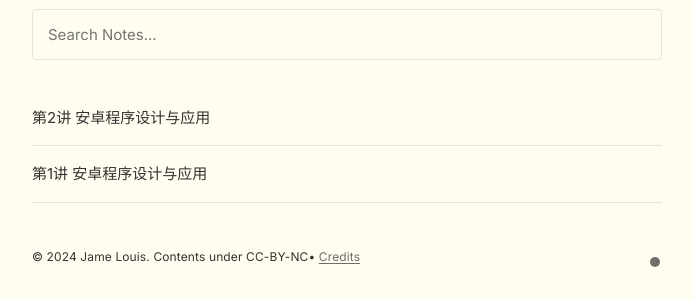
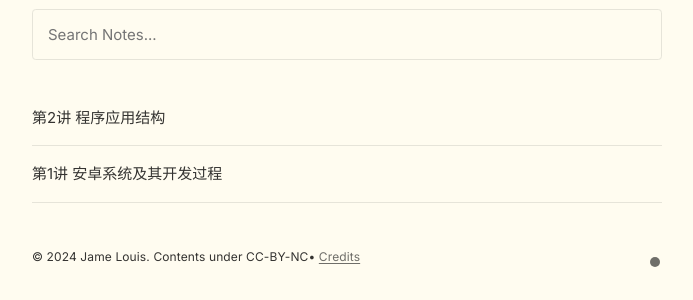
Before and after one commit to jame-louis/apda, a Jekyll site: the page built from pages/index.md, in a window 1280 px wide. Shown: the part 243-543 px from the top of the page, without its empty margins (293-986 px from the left). Built offline with Jekyll 4.4.1, drawn with Linux system fonts in a browser that asks for light colours.

Commit message:
vault backup: 2026-01-30 11:56:07

```diff
--- a/_collections/_lectures/lecture01.md
+++ b/_collections/_lectures/lecture01.md
@@ -1,6 +1,5 @@
 ---
-title: 第1讲 安卓程序设计与应用
-date: 2024-01-15
+title: 第1讲 安卓系统及其开发过程
+show: true
+date: 2025-09-08
 ---
-
-# 第1讲 安卓程序设计与应用
--- a/_collections/_lectures/lecture02.md
+++ b/_collections/_lectures/lecture02.md
@@ -1,7 +1,5 @@
 ---
-title: 第2讲 安卓程序设计与应用
+title: 第2讲 程序应用结构
 show: true
-date: 2024-01-15
+date: 2025-09-10
 ---
-
-# 第2讲 安卓程序设计与应用
```
Also changed, not shown: _collections/_assignments/assignment01.md (+1 -3 lines), _collections/_assignments/assignment02.md (+1 -3 lines).
